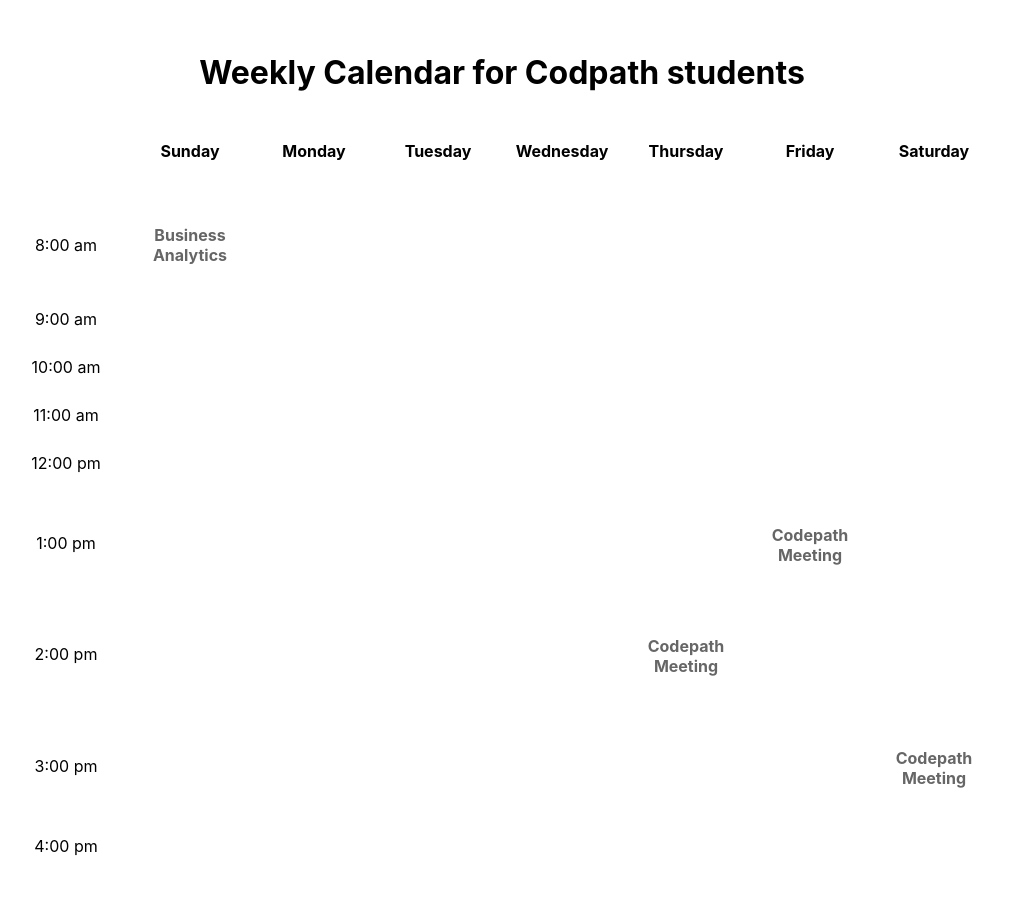
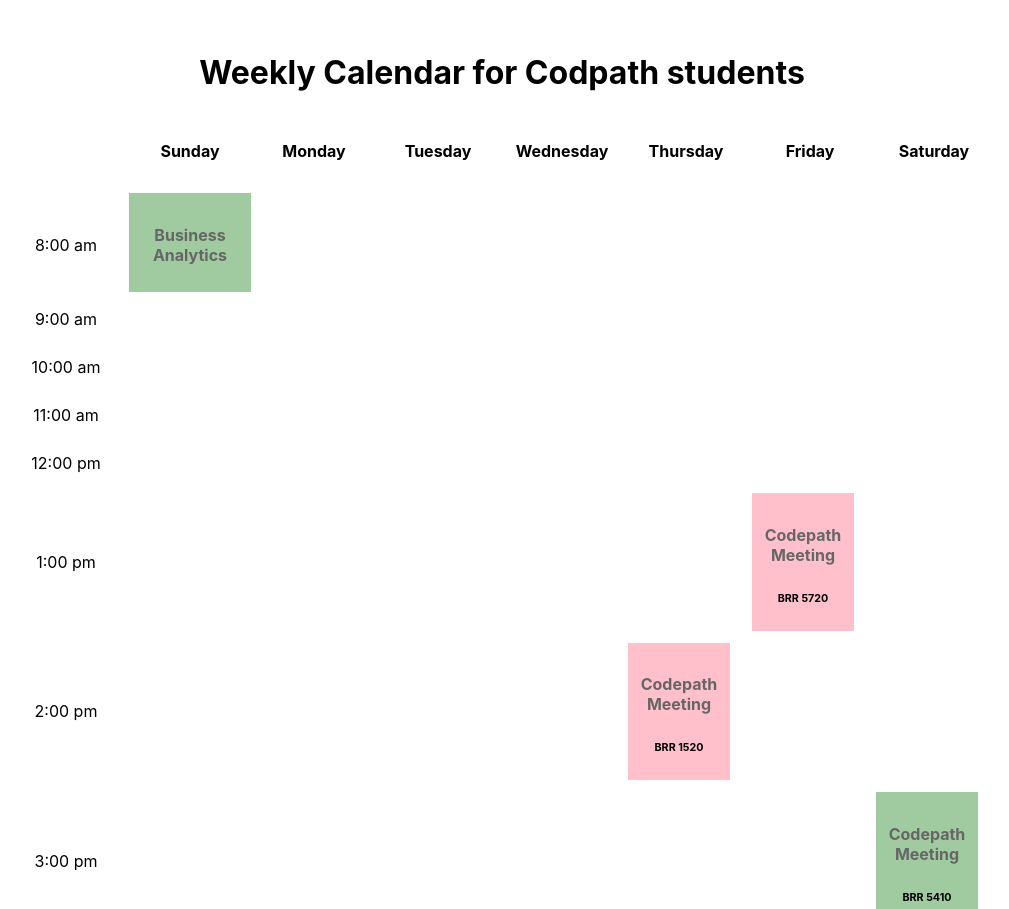
Before and after one commit to Nan227/codepath_week1, a React (Vite) app in the folder timetabled/: page / in a window 1280 px wide. Shown: the top 909 px of the page, without its empty margins (138-1147 px from the left). Built offline with nearby package versions, Linux system fonts and the light colour scheme.

Commit message:
Fixed the background color issue and add location

```diff
--- a/timetabled/src/components/Calendar.jsx
+++ b/timetabled/src/components/Calendar.jsx
@@ -77,7 +77,7 @@
       <td></td> {/* Empty cell for Tuesday */}
       <td></td> {/* Empty cell for Wednesday */}
       <td></td> {/* Empty cell for Thursday */}
-      <td> <Event event = 'Codepath Meeting'  color = 'pink'/></td>
+      <td> <Event event = 'Codepath Meeting'  color = 'pink' location='BRR 5720'/></td>
       <td></td> {/* Empty cell for Saturday */}
     </tr>
     <tr>
@@ -86,7 +86,7 @@
       <td></td> {/* Empty cell for Monday */}
       <td></td> {/* Empty cell for Tuesday */}
       <td></td> {/* Empty cell for Wednesday */}
-      <td> <Event event = 'Codepath Meeting'  color = 'pink'/></td>
+      <td> <Event event = 'Codepath Meeting'  color = 'pink' location='BRR 1520'/></td>
       <td></td> {/* Empty cell for Friday */}
       <td></td> {/* Empty cell for Saturday */}
     </tr>
@@ -98,13 +98,14 @@
       <td></td> {/* Empty cell for Wednesday */}
       <td></td> {/* Empty cell for Thursday */}
       <td></td> {/* Empty cell for Friday */}
-      <td> <Event event = 'Codepath Meeting'  color = 'green'/></td>
+      <td> <Event event = 'Codepath Meeting'  color = 'green' location='BRR 5410'/></td>
     </tr>
     <tr>
       <td className="time">4:00 pm</td>
       <td></td> {/* Empty cell for Sunday */}
-      <td></td> {/* Empty cell for Monday */}
+      <td> </td> {/* Empty cell for Monday */}
       <td></td> {/* Empty cell for Tuesday */}
+      <Event event='Starbucks ☕️' color ='green' location='BRR 5520'/>
       <td></td> {/* Empty cell for Wednesday */}
       <td></td> {/* Empty cell for Thursday */}
       <td></td> {/* Empty cell for Friday */}
--- a/timetabled/src/components/Event.jsx
+++ b/timetabled/src/components/Event.jsx
@@ -4,7 +4,7 @@
 const Event = (props) => {
 
     return (
-            <><td className={'Event'+ props.color}><h5>{props.event}</h5></td></>
+            < td className={'Event '+ props.color}><h5>{props.event}</h5><h6>{props.location}</h6></td>
     );
 }
 export default Event;
```
